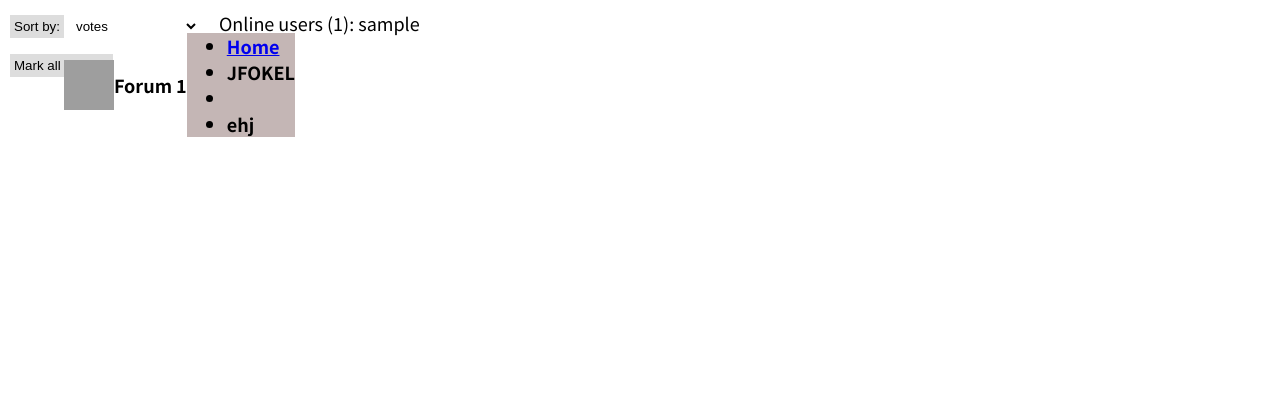
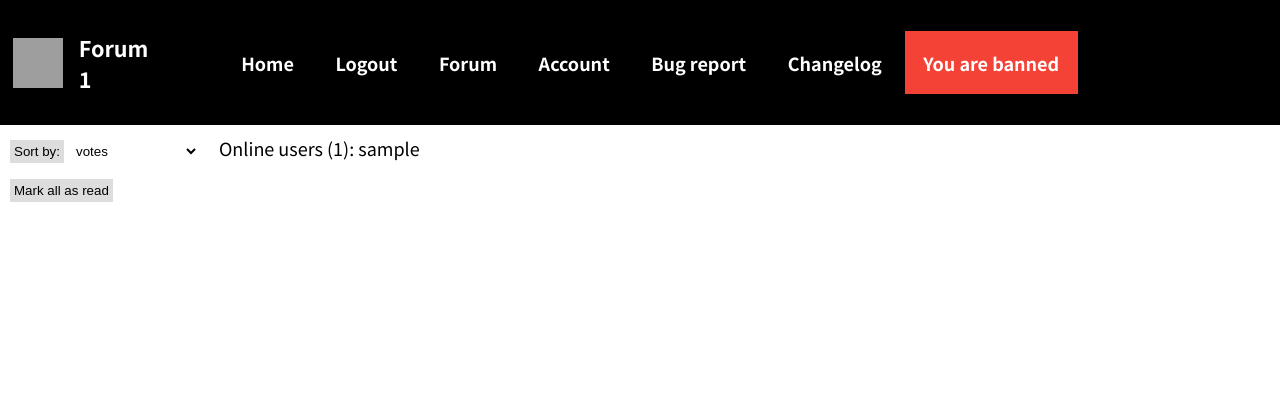
Before and after one commit to ethandhunt/Forum1, a PHP site: page /forum.php in a window 1280 px wide; the page is wider, and only the part inside the window is pictured. Shown: the top 420 px of that part. Run offline with PHP 8.4, Linux system fonts and the light colour scheme; the visitor is signed in with stand-in values (Sample User, id 1); data that the repository does not hold is empty; grey boxes are pictures that could not be loaded.

Commit message:
modified:   includes/header.php 	modified:   style/style.css

```diff
--- a/includes/header.php
+++ b/includes/header.php
@@ -1,13 +1,56 @@
 <div class="header">
     <img src="images/logo.jpg" class="logo">
-    <div>
+    <div class="title">
         Forum 1
     </div>
 
-    <ul class="nav-links">
-         <li><a href="forum.php">Home</a></li>
-         <li><a>JFOKEL</a></li>
-         <li><a></a></li>
-         <li><a>ehj</a></li>
-     </ul>
+    <div class="navbar-container">
+        <ul>
+        <li>
+            <a href="index.php"> Home </a>
+            <?php
+            if (!isset($_SESSION["user_id"])) {
+                ?>
+                <a href="register.php"> Register </a>
+                <a href="login.php"> Login </a>
+                <?php
+            }
+            if (isset($_SESSION["user_id"])) {
+                ?>
+                <a href="logout.php"> Logout </a>
+                <a href="forum.php"> Forum </a>
+                <a href="account.php"> Account </a>
+                <?php
+            }
+            if (isset($_SESSION["banned"]) && !$_SESSION["banned"]) {
+                ?>
+                <a href="post.php"> Post </a>
+                <a href="chat.php?view=chatrooms"> Live Chat </a>
+                <?php
+            }
+            ?>
+            <a href="bug_report.php"> Bug report </a>
+            <a href="changelog.php"> Changelog </a>
+            <?php
+            if (isset($_SESSION['administrator']) && $_SESSION['administrator']) {
+                ?>
+                <a href="admin.php"> Admin </a>
+                <?php
+            }
+            if (isset($_SESSION['moderator']) && $_SESSION['moderator']) {
+                ?>
+                <a href="reports.php"> Reports </a>
+                <?php
+            }
+            if (isset($_SESSION["banned"]) && $_SESSION["banned"]) {
+                ?>
+                <a class="ban-message" href="banned.php">
+                    You are banned
+                </a>
+                <?php
+            }
+            ?>
+        </li>
+        </ul>
+    </div>
 </div>
--- a/style/style.css
+++ b/style/style.css
@@ -23,46 +23,24 @@ body {
     background-color: #f44336;
     color: white;
 }
-/* end navbar css */
 
 /* header css */
 .header {
-    position: absolute;
+    position: relative;
 
     font-weight: 700;
-    background-color: rgba(0, 0, 0, 0);
+    background-color: rgb(0, 0, 0);
+    color: white;
 
     display: flex;
     justify-content: flex-start;
     align-items: center;
 
-    padding: 15px 5%;
+    padding: 1%;
+
     width: auto;
     z-index: 1;
 }
-
-.nav-links {
-    background-color: #c4b6b5;
-}
-
-/* li, a {
-    text-decoration: none;
-    color: rgb(255, 255, 255);
-}
-
-.nav-links li {
-    list-style: none;
-    display: inline-block;
-    padding: 0px 20px;
-}
-
-.nav-links li a {
-    transition: all 0.3s ease 0s;
-}
-
-.nav-links a:hover {
-    color: #ff2f2f;
-} */
 
 .header .logo {
     width: 50px;
@@ -71,15 +49,41 @@ body {
     float: left;
 }
 
-/* .header div {
+.header .title {
     padding: 6px 16px;
     float: left;
-    font-weight: 700;
-    font-size:larger;
-} */
 
+    font-size: larger;
+}
 
 /* end header css */
+
+/* navbar css */
+.navbar-container li {
+    list-style: none;
+    display: inline-block;
+
+    padding: 0px 18px;
+    font-size: 200;
+
+    width: 1500px;
+}
+
+.navbar-container li a {
+    transition: all 0.3s ease 0s;
+
+    text-decoration: none;
+
+    color: rgb(255, 255, 255);
+    padding: 1.25%;
+}
+
+.navbar-container a:hover {
+    color: #797979;
+}
+
+/* end navbar css */
+
 
 /* footer css */
 .footer {
```
